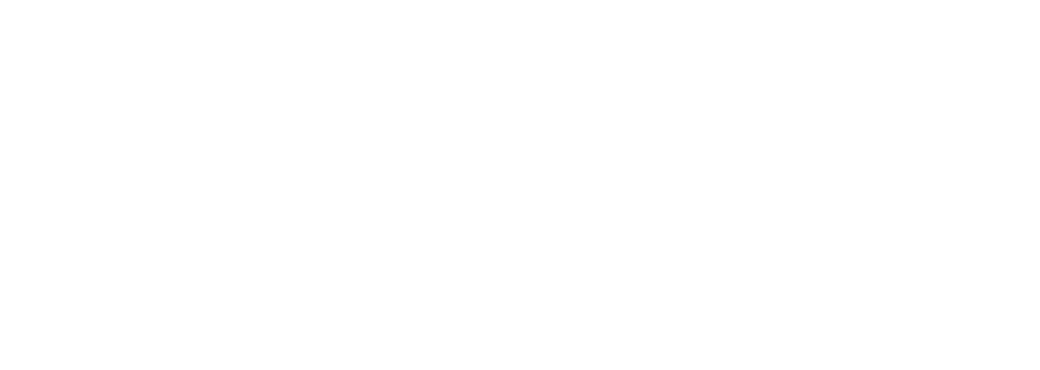
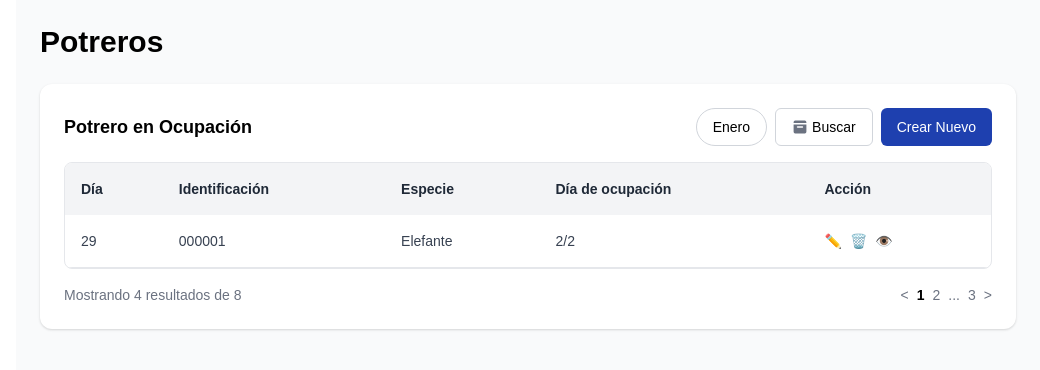
Before and after one commit to systemintar/intar-one, an Angular app: page /potreros in a window 1280 px wide. Before the commit this address led to /. Shown: the top 370 px of the page, without its empty margins (240-1280 px from the left). Built offline with nearby package versions, Linux system fonts and the light colour scheme.

Commit message:
feat: component potreros

```diff
--- /dev/null
+++ b/src/app/components/potreros/potreros.component.html
@@ -0,0 +1,74 @@
+<main class="p-6 md:ml-64 bg-gray-50 min-h-screen">
+  <h1 class="text-3xl font-bold text-orange-600 mb-6">Potreros</h1>
+
+  <div class="bg-white rounded-xl shadow p-6">
+    <div class="flex flex-col md:flex-row justify-between items-center mb-4">
+      <h2 class="text-lg font-semibold mb-2 md:mb-0">Potrero en Ocupación</h2>
+      <div class="flex gap-2">
+        <button class="border border-gray-300 rounded-full px-4 py-1 text-sm">
+          Enero
+        </button>
+        <button
+          class="flex items-center gap-1 bg-white border border-gray-300 px-4 py-2 rounded-md text-sm"
+        >
+          <svg
+            xmlns="http://www.w3.org/2000/svg"
+            class="h-4 w-4 text-gray-500"
+            viewBox="0 0 20 20"
+            fill="currentColor"
+          >
+            <path
+              fill-rule="evenodd"
+              d="M2 4a2 2 0 012-2h12a2 2 0 012 2v1H2V4zm0 3h16v9a2 2 0 01-2 2H4a2 2 0 01-2-2V7zm5 2a1 1 0 100 2h6a1 1 0 100-2H7z"
+              clip-rule="evenodd"
+            />
+          </svg>
+          Buscar
+        </button>
+        <button class="bg-blue-800 text-white px-4 py-2 rounded-md text-sm">
+          Crear Nuevo
+        </button>
+      </div>
+    </div>
+
+    <div class="overflow-auto rounded-lg border border-gray-200">
+      <table class="w-full text-left text-sm text-gray-700">
+        <thead class="bg-gray-100 font-semibold text-gray-800">
+          <tr>
+            <th class="p-4">Día</th>
+            <th class="p-4">Identificación</th>
+            <th class="p-4">Especie</th>
+            <th class="p-4">Día de ocupación</th>
+            <th class="p-4">Acción</th>
+          </tr>
+        </thead>
+        <tbody>
+          <tr class="border-b hover:bg-gray-50">
+            <td class="p-4">29</td>
+            <td class="p-4">000001</td>
+            <td class="p-4">Elefante</td>
+            <td class="p-4">2/2</td>
+            <td class="p-4 flex gap-2">
+              <button class="text-green-600 hover:underline">✏️</button>
+              <button class="text-red-600 hover:underline">🗑️</button>
+              <button class="text-purple-600 hover:underline">👁️</button>
+            </td>
+          </tr>
+          <!-- Repite más filas según necesites -->
+        </tbody>
+      </table>
+    </div>
+
+    <div class="text-sm text-gray-500 mt-4">
+      Mostrando 4 resultados de 8
+      <div class="float-right flex items-center gap-2">
+        <span class="cursor-pointer">&lt;</span>
+        <span class="font-bold text-black">1</span>
+        <span class="cursor-pointer">2</span>
+        <span class="cursor-pointer">...</span>
+        <span class="cursor-pointer">3</span>
+        <span class="cursor-pointer">&gt;</span>
+      </div>
+    </div>
+  </div>
+</main>
```
Also changed, not shown: src/app/app.routes.ts (+7 -1 lines), src/app/components/potreros/potreros.component.ts (added, +12 -0 lines), src/app/components/potreros/potreros.component.scss (added), 1 other file (tests, documents, lock files or other folders).
